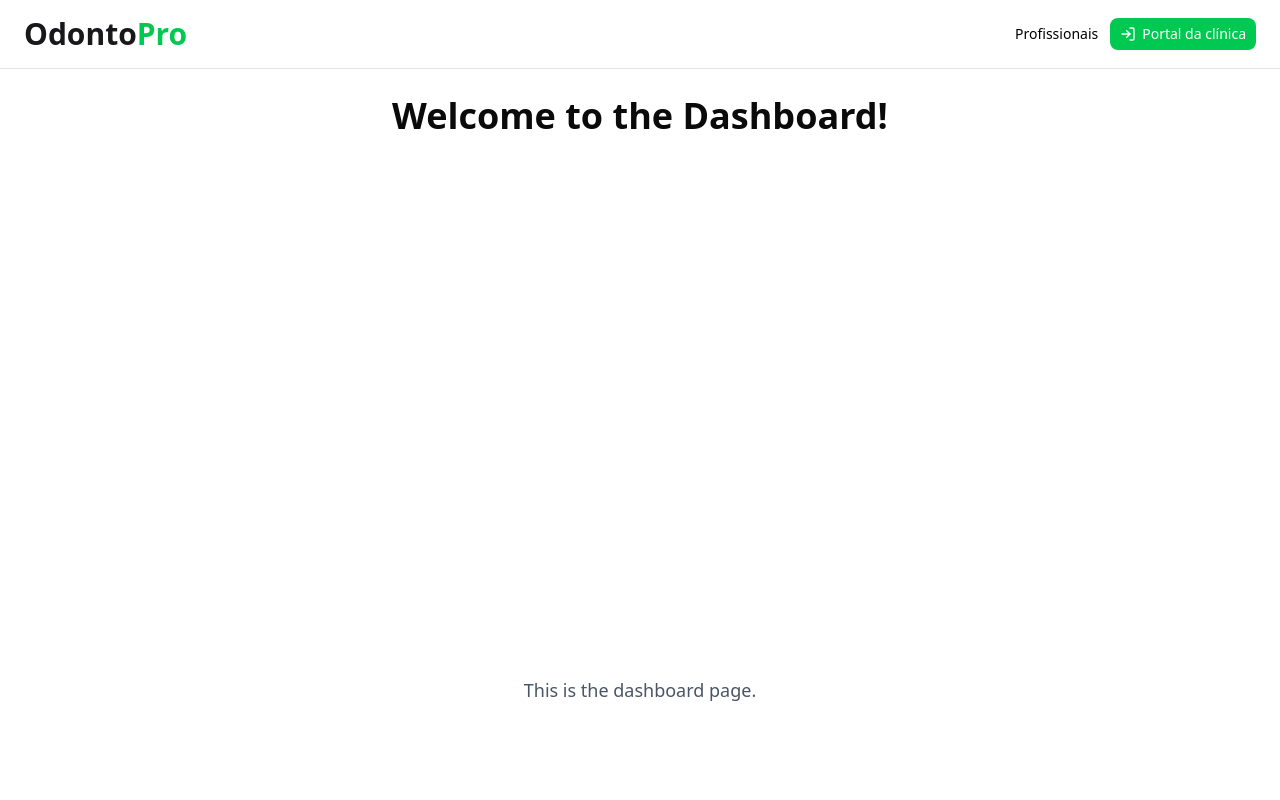
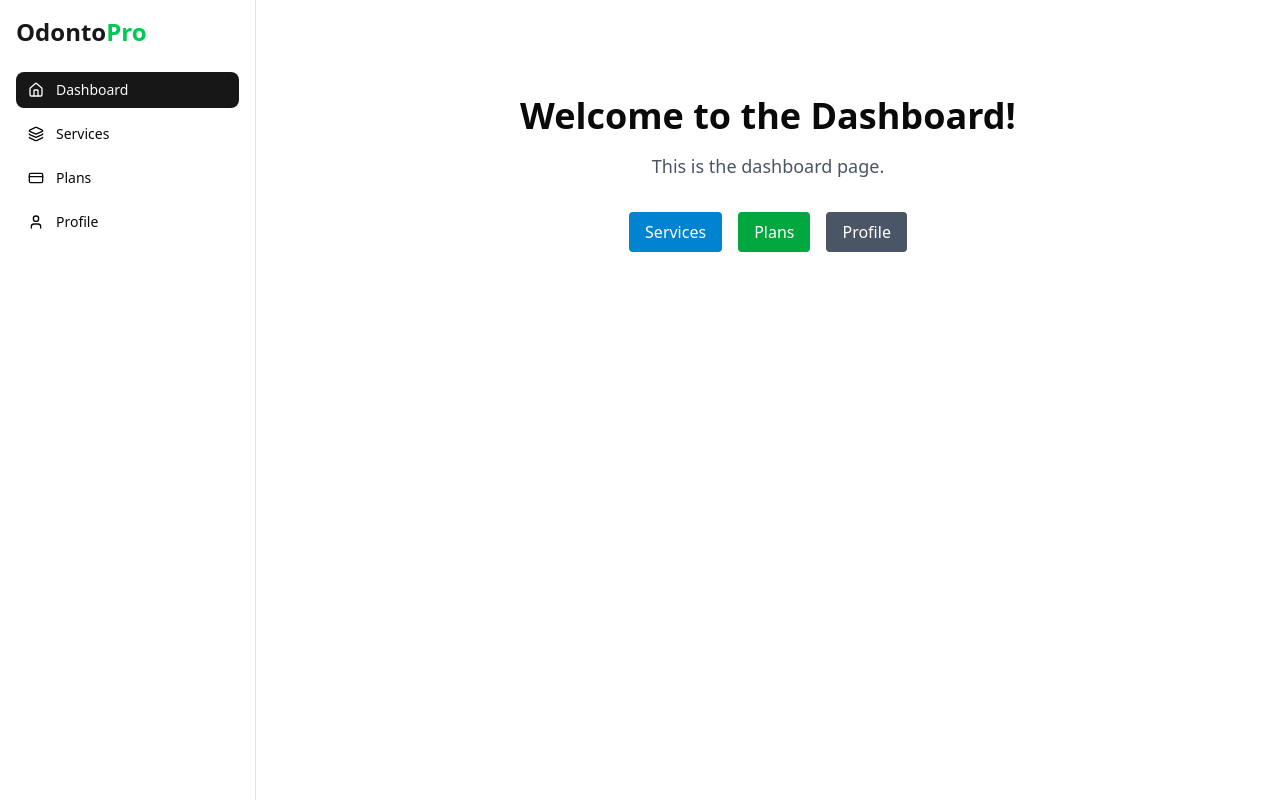
Before and after one commit to hugodieb/odontopro, a Next.js app: page /dashboard in a window 1280 px wide. Built offline with nearby package versions, Linux system fonts and the light colour scheme.

Commit message:
rotas dashboard

```diff
--- /dev/null
+++ b/src/app/(panel)/_components/sidebar.tsx
@@ -0,0 +1,41 @@
+"use client";
+
+import Link from "next/link";
+
+import { Button } from "@/components/ui/button";
+import { CreditCard, Home, Layers, User } from "lucide-react";
+import { usePathname } from "next/navigation";
+
+export function Sidebar() {
+  const pathname = usePathname() || "";
+
+  const nav = [
+    { label: "Dashboard", href: "/dashboard", icon: Home },
+    { label: "Services", href: "/dashboard/services", icon: Layers },
+    { label: "Plans", href: "/dashboard/plans", icon: CreditCard },
+    { label: "Profile", href: "/dashboard/profile", icon: User },
+  ];
+
+  return (
+    <nav className="flex flex-col gap-2">
+      {nav.map((item) => {
+        const active = pathname === item.href || pathname.startsWith(item.href + "/");
+
+        return (
+          <Button
+            asChild
+            key={item.href}
+            variant={active ? "default" : "ghost"}
+            size="default"
+            className="justify-start"
+          >
+            <Link href={item.href} className="w-full flex items-center gap-3 text-left">
+              <item.icon className="w-5 h-5" />
+              <span>{item.label}</span>
+            </Link>
+          </Button>
+        );
+      })}
+    </nav>
+  );
+}
--- /dev/null
+++ b/src/app/(panel)/dashboard/layout.tsx
@@ -0,0 +1,26 @@
+"use client";
+
+import React from "react";
+import Link from "next/link";
+import { Sidebar } from "../_components/sidebar";
+
+
+export default function DashboardLayout({ children }: { children: React.ReactNode }) {
+  return (
+    <div className="min-h-screen flex bg-background">
+      <aside className="w-64 border-r border-zinc-200 bg-white p-4">
+        <div className="mb-6">
+          <Link href="/dashboard" className="text-2xl font-bold text-zinc-900">
+            Odonto<span className="text-green-500">Pro</span>
+          </Link>
+        </div>
+
+        <Sidebar />
+      </aside>
+
+      <div className="flex-1">
+        {children}
+      </div>
+    </div>
+  );
+}
--- a/src/app/(panel)/dashboard/page.tsx
+++ b/src/app/(panel)/dashboard/page.tsx
@@ -1,8 +1,31 @@
+import Link from "next/link";
+
 export default function Dashboard() {
   return (
-    <main className="flex min-h-screen flex-col items-center justify-between p-24">
+    <main className="flex min-h-screen flex-col items-center justify-start p-24">
       <h1 className="text-4xl font-bold">Welcome to the Dashboard!</h1>
       <p className="mt-4 text-lg text-gray-600">This is the dashboard page.</p>
+
+      <nav className="mt-8 flex flex-col sm:flex-row gap-4">
+        <Link
+          href="/dashboard/services"
+          className="px-4 py-2 rounded bg-sky-600 text-white hover:bg-sky-700"
+        >
+          Services
+        </Link>
+        <Link
+          href="/dashboard/plans"
+          className="px-4 py-2 rounded bg-green-600 text-white hover:bg-green-700"
+        >
+          Plans
+        </Link>
+        <Link
+          href="/dashboard/profile"
+          className="px-4 py-2 rounded bg-gray-600 text-white hover:bg-gray-700"
+        >
+          Profile
+        </Link>
+      </nav>
     </main>
   );
 }
--- /dev/null
+++ b/src/app/(panel)/dashboard/plans/page.tsx
@@ -0,0 +1,8 @@
+export default function DashboardPlans() {
+  return (
+    <main className="flex min-h-screen flex-col items-center justify-center p-24">
+      <h1 className="text-3xl font-bold">Plans</h1>
+      <p className="mt-4 text-lg text-gray-600">View and manage subscription plans.</p>
+    </main>
+  );
+}
--- /dev/null
+++ b/src/app/(panel)/dashboard/profile/page.tsx
@@ -0,0 +1,8 @@
+export default function DashboardProfile() {
+  return (
+    <main className="flex min-h-screen flex-col items-center justify-center p-24">
+      <h1 className="text-3xl font-bold">Profile</h1>
+      <p className="mt-4 text-lg text-gray-600">Edit your profile and settings here.</p>
+    </main>
+  );
+}
--- /dev/null
+++ b/src/app/(panel)/dashboard/services/page.tsx
@@ -0,0 +1,8 @@
+export default function DashboardServices() {
+  return (
+    <main className="flex min-h-screen flex-col items-center justify-center p-24">
+      <h1 className="text-3xl font-bold">Services</h1>
+      <p className="mt-4 text-lg text-gray-600">Manage your services here.</p>
+    </main>
+  );
+}
--- a/src/app/(public)/page.tsx
+++ b/src/app/(public)/page.tsx
@@ -1,10 +1,12 @@
 import { Footer } from "./_components/footer";
+import { Header } from "./_components/header";
 import { Hero } from "./_components/hero";
 import { Professionals } from "./_components/professionals";
 
 export default function Home() {
   return (
     <main>
+      <Header />
       <Hero />
       <Professionals />
       <Footer />
--- a/src/app/layout.tsx
+++ b/src/app/layout.tsx
@@ -1,7 +1,6 @@
 import type { Metadata } from "next";
 import { Geist, Geist_Mono } from "next/font/google";
 import "./globals.css";
-import { Header } from "./(public)/_components/header";
 
 const geistSans = Geist({
   variable: "--font-geist-sans",
@@ -28,7 +27,6 @@ export default function RootLayout({
       <body
         className={`${geistSans.variable} ${geistMono.variable} antialiased`}
       >
-        <Header />
         {children}
       </body>
     </html>
```
